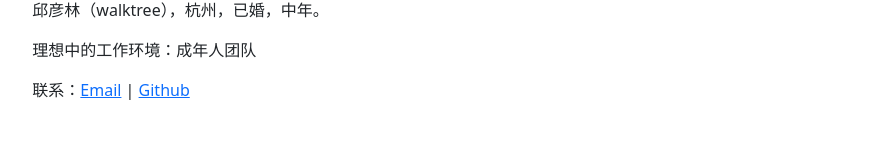
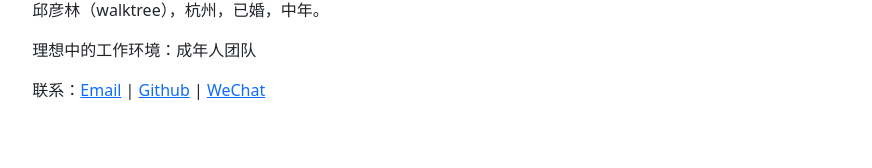
Before and after one commit to walktree/walktree.github.com, a plain HTML site: page index.html in a window 1280 px wide. Shown: the part 197-365 px from the top of the page, without its empty margins (197-1069 px from the left). Drawn offline with Linux system fonts and the light colour scheme.

Commit message:
Add wechat info

```diff
--- a/index.html
+++ b/index.html
@@ -91,7 +91,7 @@
         <h2>About Me</h2>
         <p>邱彦林（walktree），杭州，已婚，中年。</p>
         <p>理想中的工作环境：成年人团队</p>
-        <p>联系：<a href="mailTo:walktree@gmail.com">Email</a> | <a href="https://github.com/walktree" rel="noopener" target="_blank"> Github</a></p>
+        <p>联系：<a href="mailTo:walktree@gmail.com">Email</a> | <a href="https://github.com/walktree" rel="noopener" target="_blank"> Github</a> | <a href="#" title="微信号：walktree"/>WeChat </a></p>
       </div>
 
     </div>
```
